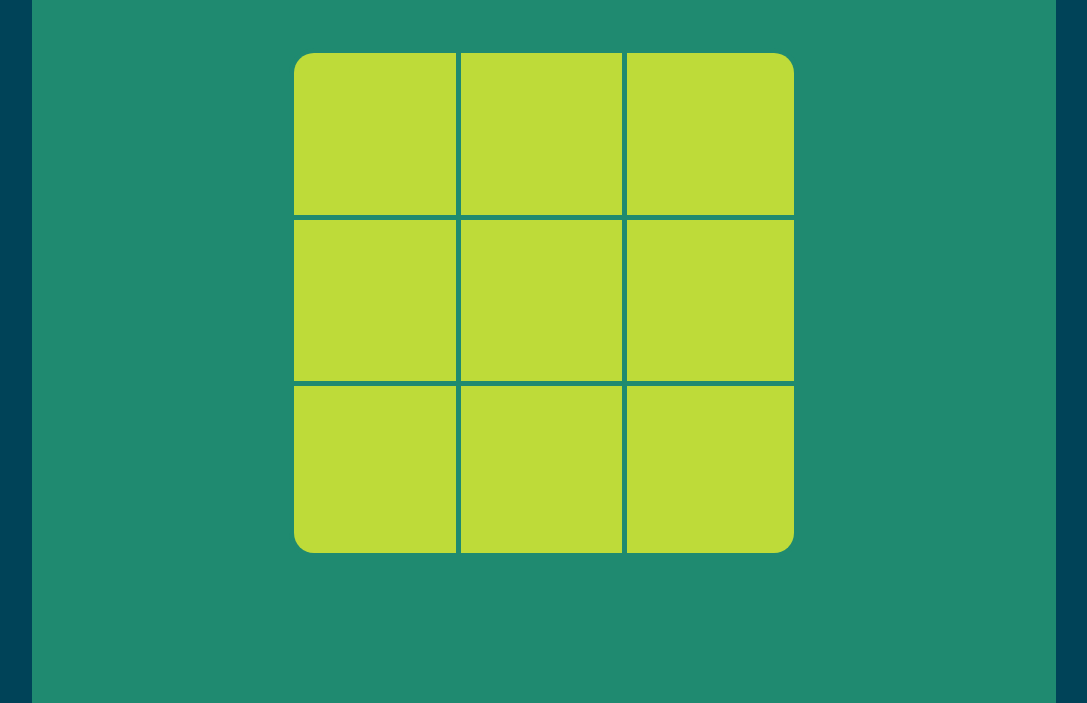
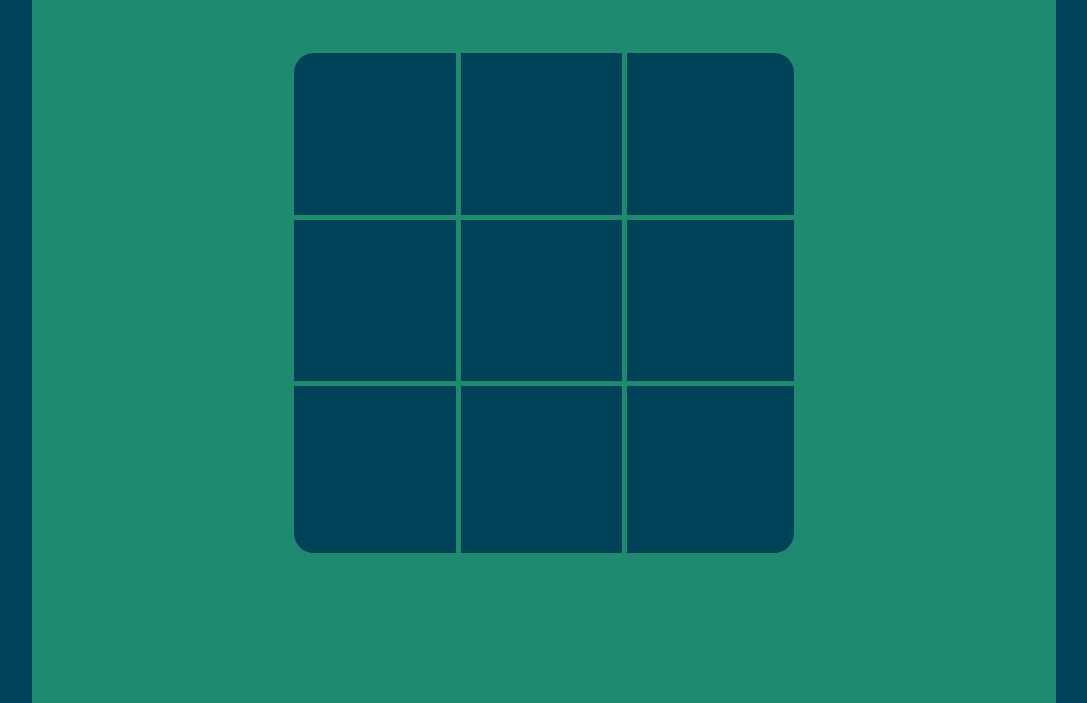
Before and after one commit to junkdeck/FCC-XO, a plain HTML site: page index.html in a window 1280 px wide. Shown: the part 97-800 px from the top of the page, without its empty margins (96-1183 px from the left). Drawn offline with nearby package versions, Linux system fonts and the light colour scheme.

Commit message:
ok muted the scheme down to 3 colors

```diff
--- a/master.css
+++ b/master.css
@@ -30,7 +30,8 @@ html,body{
 .grid-square{
 	display: flex;
 	float:left;
-	background: #BEDB39;
+	background: #004358;
+	color: #1F8A70;
 
 	box-shadow: 0 0 0px 5px #1F8A70;
 
```
